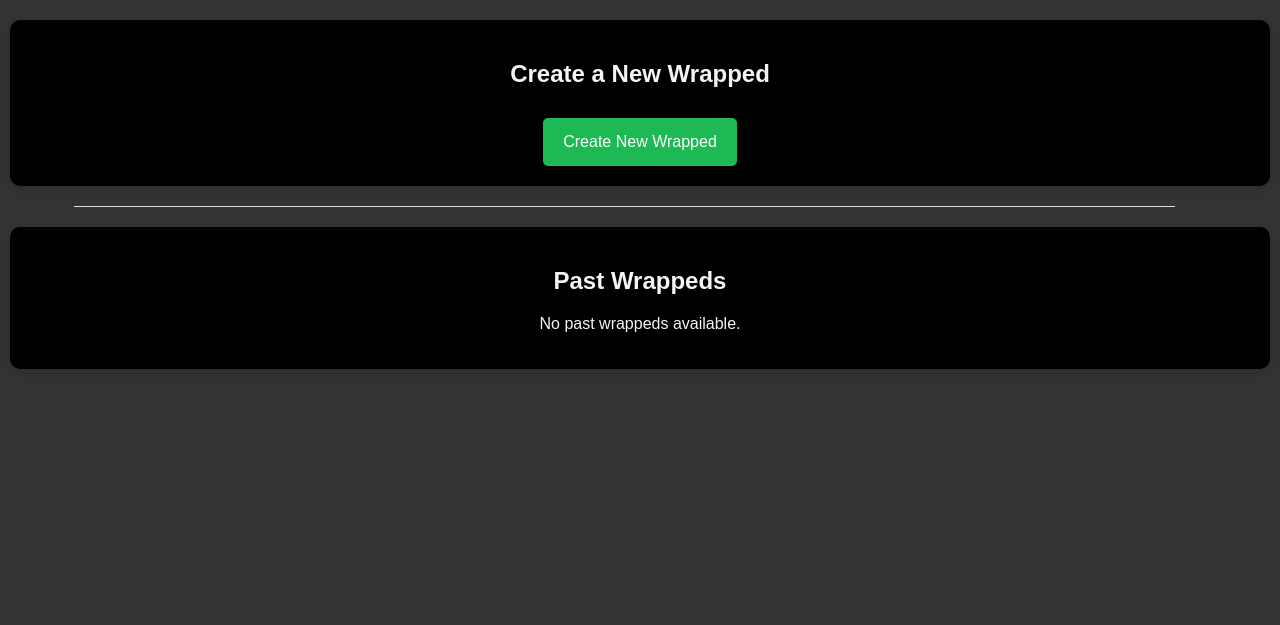
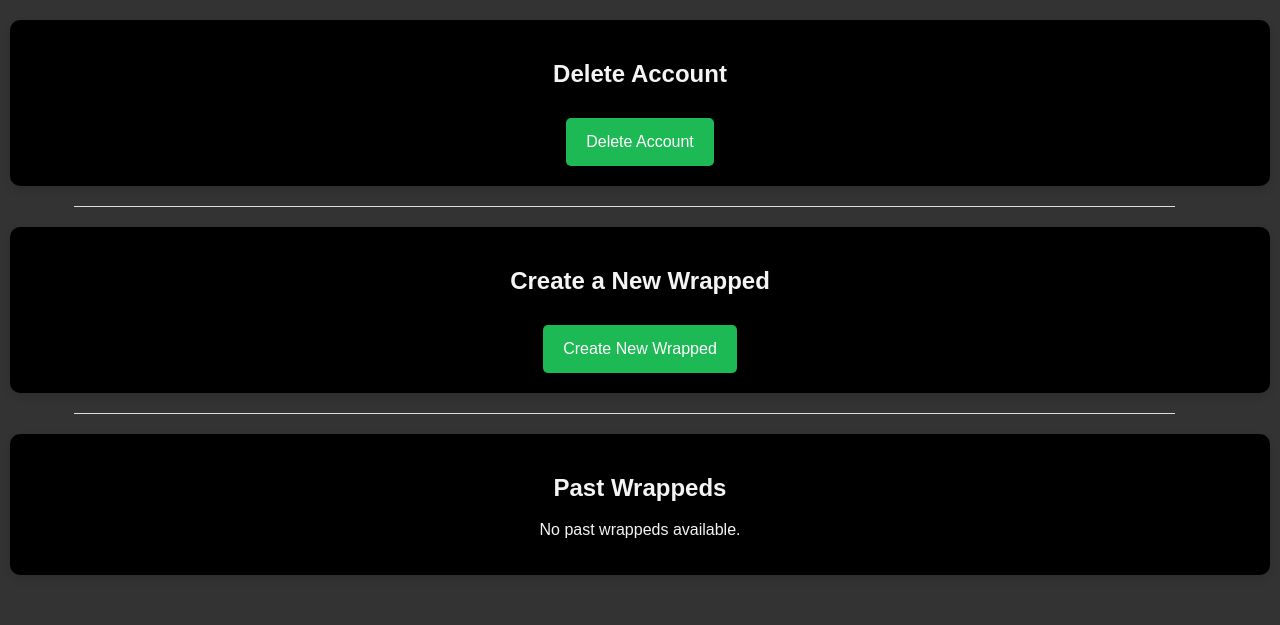
Before and after one commit to Dgh124/spotify-wrapped-personal, a Django app: template spotify_wrapped/templates/spotify_wrapped/profile.html in a window 1280 px wide. Shown: the part 175-800 px from the top of the page. Run offline with Django 5.2, Linux system fonts and the light colour scheme; the template is opened without the code that fills it, so the values that code supplies are empty; parts of the project's set-up code (start-up, migrations or seed data) failed here and were passed over.

Commit message:
Delete button implemented

```diff
--- a/spotify_wrapped/models.py
+++ b/spotify_wrapped/models.py
@@ -55,7 +55,7 @@ class WrapModel(models.Model):
     top_genres = models.JSONField(blank = True, default=dict)
 
     def __str__(self):
-        return self.id
+        return str(self.id)
 
 
 class Feedback(models.Model):
--- a/spotify_wrapped/templates/spotify_wrapped/profile.html
+++ b/spotify_wrapped/templates/spotify_wrapped/profile.html
@@ -19,6 +19,13 @@
 
     <div class="container">
         <div class="content-wrapper">
+            <div class="create-new">
+                <h2>Delete Account</h2>
+                <a href="{% url "spotify_wrapped:delete_account" %}" class="button">
+                    Delete Account
+                </a>
+            </div>
+                <div class="divider"></div>
             <div class="create-new">
                 <h2>Create a New Wrapped</h2>
                 <a href="{% url "spotify_wrapped:wrap" %}" class="button">
--- a/spotify_wrapped/urls.py
+++ b/spotify_wrapped/urls.py
@@ -10,6 +10,7 @@ urlpatterns = [
     path("duo_wrap", views.duo_wrap, name="duo_wrap"),
     path("auth/", views.auth, name="auth"),
     path("logout/", views.logout, name="logout"),
+    path("delete_account/", views.delete_account, name="delete_account"),
 
     path("profile/", views.profile, name="profile"),
 
```
Also changed, not shown: spotify_wrapped/views.py (+20 -0 lines), spotify_wrapped/migrations/0001_initial.py, spotify_wrapped/migrations/0002_trackmodel_popularity_score.py (deleted), spotify_wrapped/migrations/0003_alter_artistmodel_genres.py (deleted), spotify_wrapped/migrations/0004_alter_artistmodel_genres.py (deleted), spotify_wrapped/migrations/0005_alter_artistmodel_genres.py (deleted).
